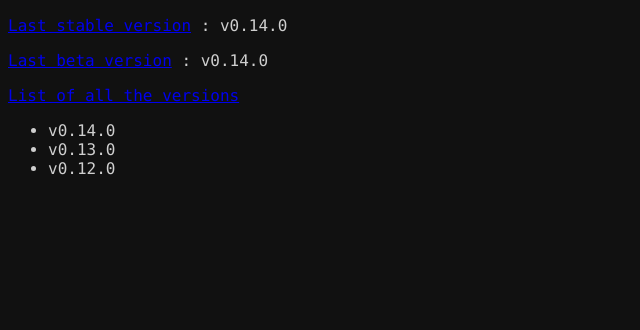
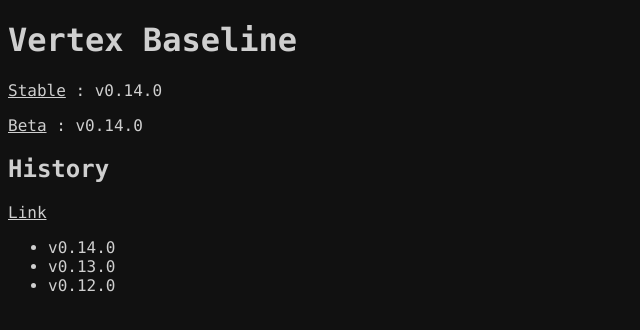
Before and after one commit to vertex-center/baselines, a plain HTML site: page baselines/index.html in a window 1280 px wide. Shown: the whole page, without its empty margins (0-640 px from the left). Drawn offline with Linux system fonts and the light colour scheme.

Commit message:
Update index.html
Modify some things

```diff
--- a/baselines/index.html
+++ b/baselines/index.html
@@ -7,9 +7,11 @@
 </head>
 <body>
     <div id="app">
-        <p><a href="/stable.json">Last stable version</a> : <span id="last-ver-stable"></span></p>
-        <p><a href="/beta.json">Last beta version</a> : <span id="last-ver-beta"></span></p>
-        <a href="/versions.json">List of all the versions</a>
+        <h1>Vertex Baseline</h1>
+        <p><a href="/stable.json">Stable</a> : <span id="last-ver-stable"></span></p>
+        <p><a href="/beta.json">Beta</a> : <span id="last-ver-beta"></span></p>
+        <h2>History</h2>
+        <a href="/versions.json">Link</a>
         <ul id="all-ver">
 
         </ul>
@@ -39,5 +41,8 @@
         background-color: #111111;
         color: #cfcfcf;
     }
+    a {
+        color: #cfcfcf;
+    }
 </style>
 </html>
```
